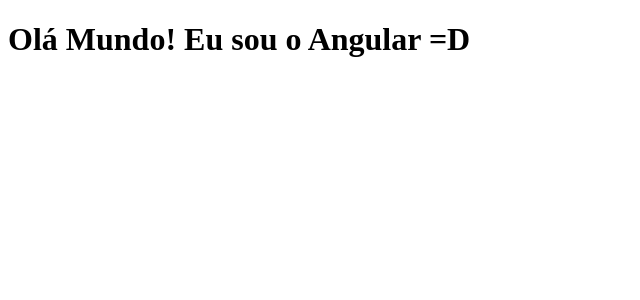
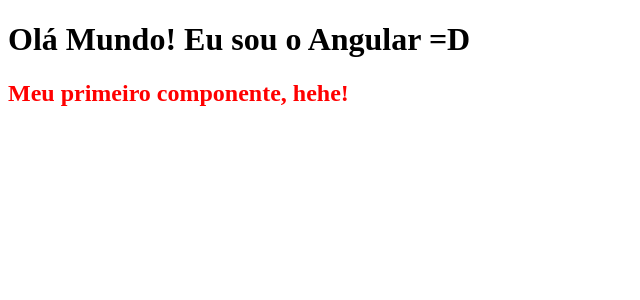
Before and after one commit to J-Pster/Pster-Angular-Course, an Angular app: page / in a window 1280 px wide. Shown: the top 300 px of the page, without its empty margins (0-640 px from the left). Built offline with nearby package versions, Linux system fonts and the light colour scheme.

Commit message:
feat(components): Criado meu primeiro componente Angular

```diff
--- a/src/app/app.component.html
+++ b/src/app/app.component.html
@@ -1 +1,2 @@
 <h1>Olá Mundo! Eu sou o Angular =D</h1>
+<app-first-component></app-first-component>
--- a/src/app/app.module.ts
+++ b/src/app/app.module.ts
@@ -2,10 +2,12 @@
 import { BrowserModule } from '@angular/platform-browser';
 
 import { AppComponent } from './app.component';
+import { FirstComponentComponent } from './components/first-component/first-component.component';
 
 @NgModule({
   declarations: [
-    AppComponent
+    AppComponent,
+    FirstComponentComponent
   ],
   imports: [
     BrowserModule
--- /dev/null
+++ b/src/app/components/first-component/first-component.component.html
@@ -0,0 +1 @@
+<h2>Meu primeiro componente, hehe!</h2>
--- /dev/null
+++ b/src/app/components/first-component/first-component.component.scss
@@ -0,0 +1,9 @@
+h2 {
+  color: red;
+
+  transition: all 0.5s ease;
+
+  &:hover {
+    color: blue;
+  }
+}
```
Also changed, not shown: src/app/components/first-component/first-component.component.ts (added, +10 -0 lines), 1 other file (tests, documents, lock files or other folders).
